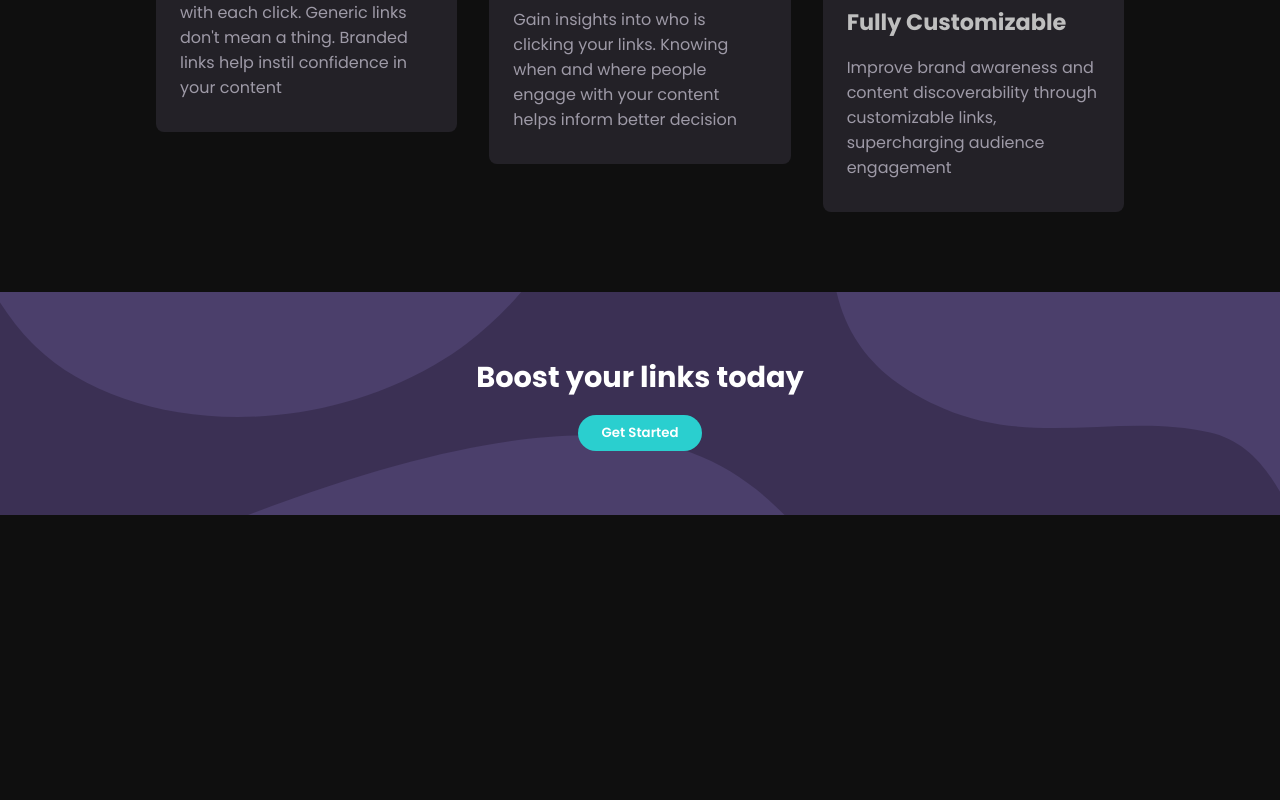
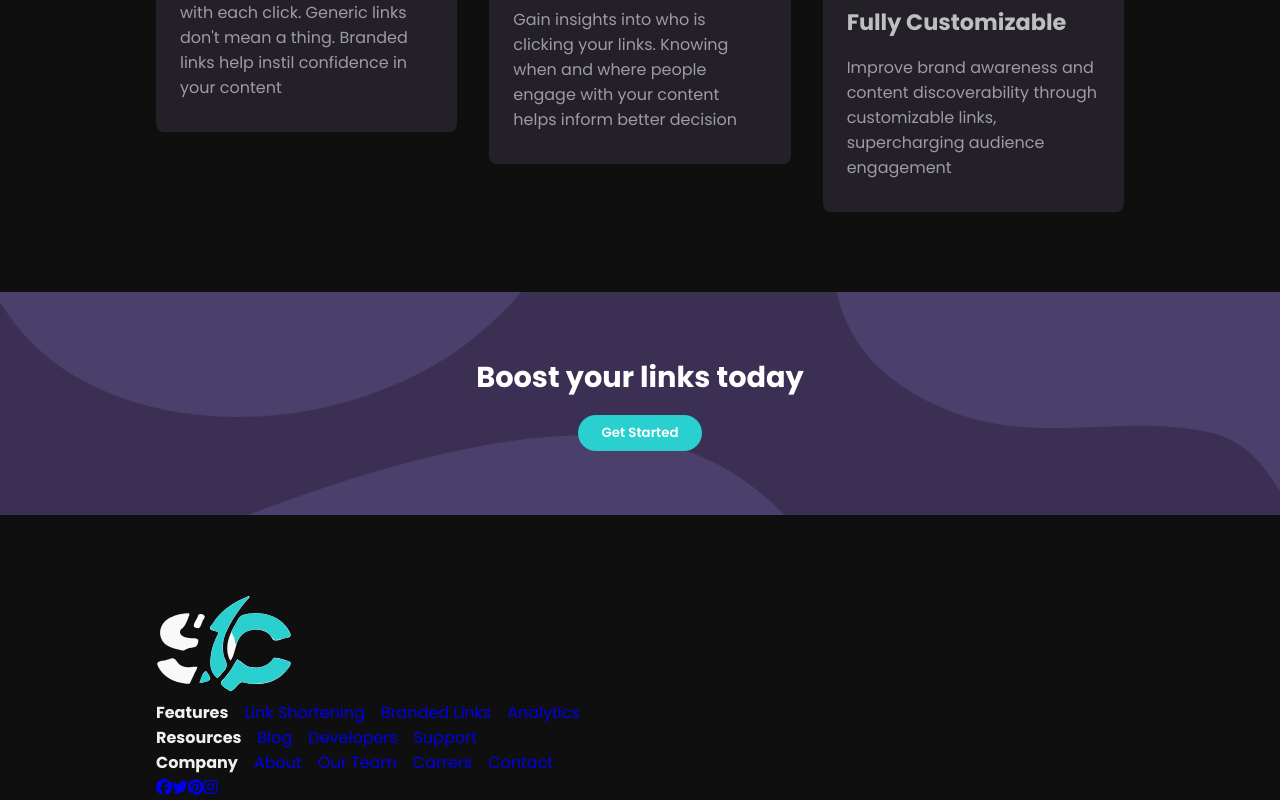
Before and after one commit to diego-teileche/shortcraft, a React (Vite) app: page / in a window 1280 px wide. Shown: the part 1690-2490 px from the top of the page. Before the commit the page ends 2285 px from the top, so only its background shows below. Built offline with nearby package versions, Linux system fonts and the light colour scheme.

Commit message:
Footer | Elements added

```diff
--- a/src/App.tsx
+++ b/src/App.tsx
@@ -1,4 +1,5 @@
 import Boost from "./components/Boost"
+import Footer from "./components/Footer"
 import Header from "./components/Header"
 import Hero from "./components/Hero"
 import Shorten from "./components/Shorten"
@@ -12,6 +13,7 @@ const App = () => {
 			<Shorten />
 			<Statistic />
 			<Boost />
+			<Footer />
 		</>
 	)
 }
--- /dev/null
+++ b/src/components/Footer.tsx
@@ -0,0 +1,79 @@
+import Logo from "/sc-logo.svg"
+
+const Footer = () => {
+	return (
+		<footer className="footer">
+			<div className="container">
+				<div className="footer__content">
+					<a href="#" className="logo">
+						<img src={Logo} alt="ShortCraft Logo" />
+					</a>
+
+					<div className="footer__links">
+						<div className="nav__links">
+							<h4>Features</h4>
+
+							<li>
+								<a href="#">Link Shortening</a>
+							</li>
+							<li>
+								<a href="#">Branded Links</a>
+							</li>
+							<li>
+								<a href="#">Analytics</a>
+							</li>
+						</div>
+
+						<div className="nav__links">
+							<h4>Resources</h4>
+
+							<li>
+								<a href="#">Blog</a>
+							</li>
+							<li>
+								<a href="#">Developers</a>
+							</li>
+							<li>
+								<a href="#">Support</a>
+							</li>
+						</div>
+
+						<div className="nav__links">
+							<h4>Company</h4>
+
+							<li>
+								<a href="#">About</a>
+							</li>
+							<li>
+								<a href="#">Our Team</a>
+							</li>
+							<li>
+								<a href="#">Carrers</a>
+							</li>
+							<li>
+								<a href="#">Contact</a>
+							</li>
+						</div>
+
+						<div className="social__links">
+							<a href="#">
+								<i className="fa-brands fa-facebook"></i>
+							</a>
+							<a href="#">
+								<i className="fa-brands fa-twitter"></i>
+							</a>
+							<a href="#">
+								<i className="fa-brands fa-pinterest"></i>
+							</a>
+							<a href="#">
+								<i className="fa-brands fa-instagram"></i>
+							</a>
+						</div>
+					</div>
+				</div>
+			</div>
+		</footer>
+	)
+}
+
+export default Footer
```
